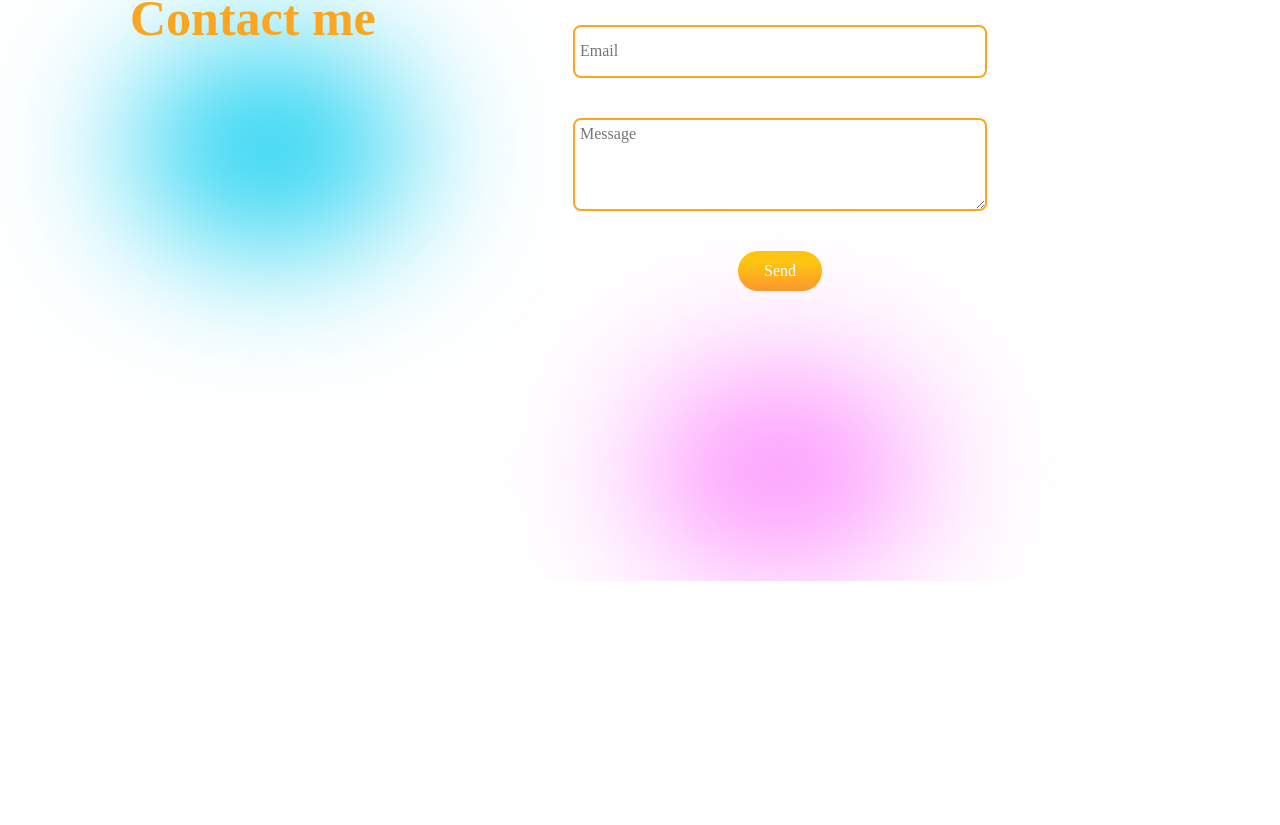
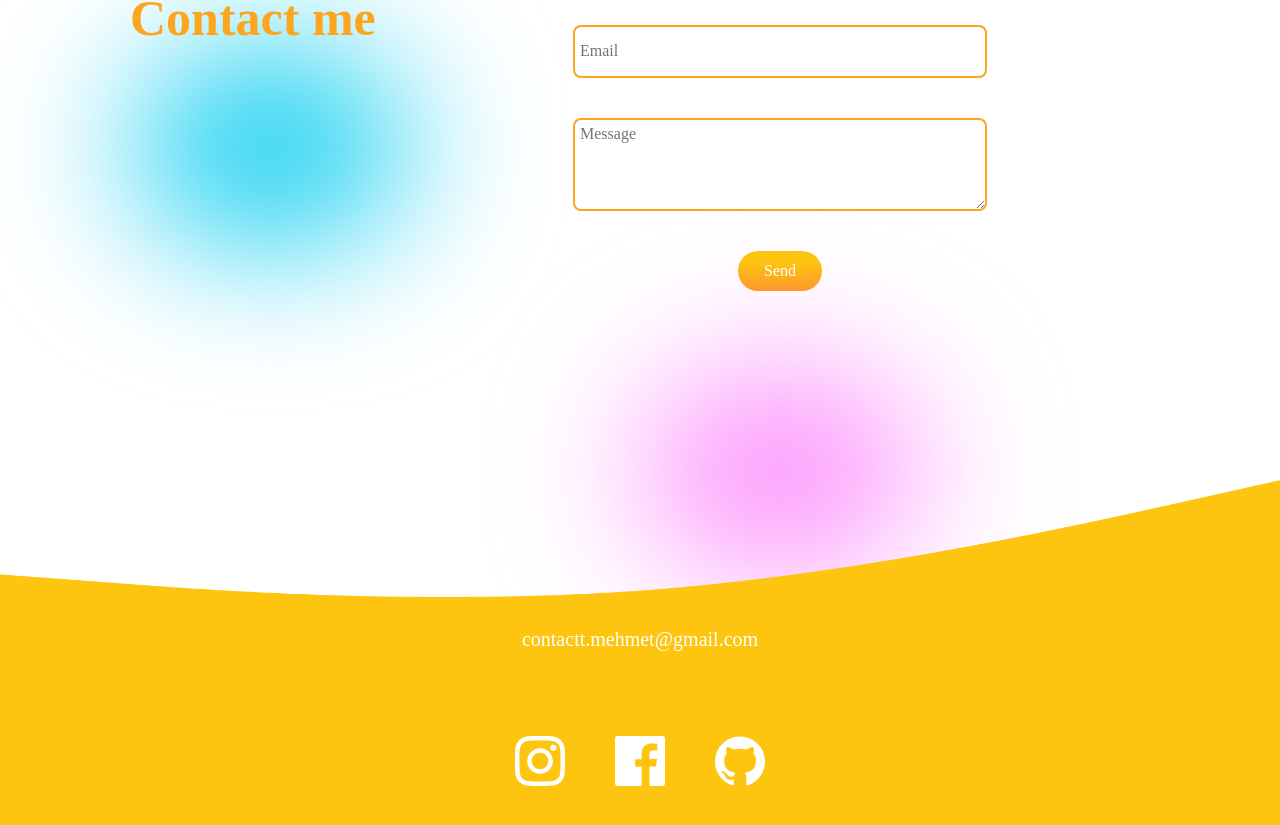
Before and after one commit to Mehmetadiguzel1/portfolio, a React (Create React App) app: page / in a window 1280 px wide. Shown: the part 4815-5640 px from the top of the page. Before the commit the page ends 5396 px from the top, so only its background shows below. Built offline with nearby package versions, Linux system fonts and the light colour scheme; a web font is replaced by a local one.

Commit message:
Footer side added

```diff
--- a/package.json
+++ b/package.json
@@ -4,6 +4,7 @@
   "private": true,
   "dependencies": {
     "@emailjs/browser": "^3.5.0",
+    "@iconscout/react-unicons": "^1.1.6",
     "@testing-library/jest-dom": "^5.16.3",
     "@testing-library/react": "^12.1.4",
     "@testing-library/user-event": "^13.5.0",
--- a/src/App.js
+++ b/src/App.js
@@ -7,6 +7,7 @@
 import Services from './Components/Services/Services';
 import Testimonials from './Components/Testimonials/Testimonials';
 import Works from './Components/Works/Works';
+import Footer from './Components/Footer/Footer';
 
 function App() {
   return (
@@ -19,6 +20,7 @@
       <Portfolio />
       <Testimonials />
       <Contact/>
+      <Footer/>
     </div>
   );
 }
--- /dev/null
+++ b/src/Components/Footer/Footer.css
@@ -0,0 +1,28 @@
+.footer {
+    display: flex;
+    align-items: center;
+    margin: -0.5rem -3.5rem;
+    position: relative;
+    margin-top: -7rem;
+  }
+  .f-content {
+    position: absolute;
+    display: flex;
+    align-items: center;
+    justify-content: center;
+    flex-direction: column;
+    width: 100%;
+    margin-top: 4rem;
+    gap: 4rem;
+    color: white;
+  }
+  .f-icons {
+    display: flex;
+    gap: 2rem;
+  }
+
+  @media screen and (max-width: 480px){
+    .f-content{
+      transform: scale(.5);
+    }
+  }
--- /dev/null
+++ b/src/Components/Footer/Footer.jsx
@@ -0,0 +1,24 @@
+import React from "react";
+import "./Footer.css";
+import Wave from './../../img/wave.png'
+import Insta from "@iconscout/react-unicons/icons/uil-instagram";
+import Facebook from "@iconscout/react-unicons/icons/uil-facebook";
+import Gitub from "@iconscout/react-unicons/icons/uil-github";
+
+const Footer = () => {
+  return (
+    <div className="footer">
+      <img src={Wave} alt="" style={{ width: "100%" }} />
+      <div className="f-content">
+        <span>contactt.mehmet@gmail.com</span>
+        <div className="f-icons">
+          <Insta color="white" size={"3rem"} />
+          <Facebook color="white" size={"3rem"} />
+          <Gitub color="white" size={"3rem"} />
+        </div>
+      </div>
+    </div>
+  );
+};
+
+export default Footer;
```
Also changed, not shown: src/img/wave.png (added), 1 other file (tests, documents, lock files or other folders).
